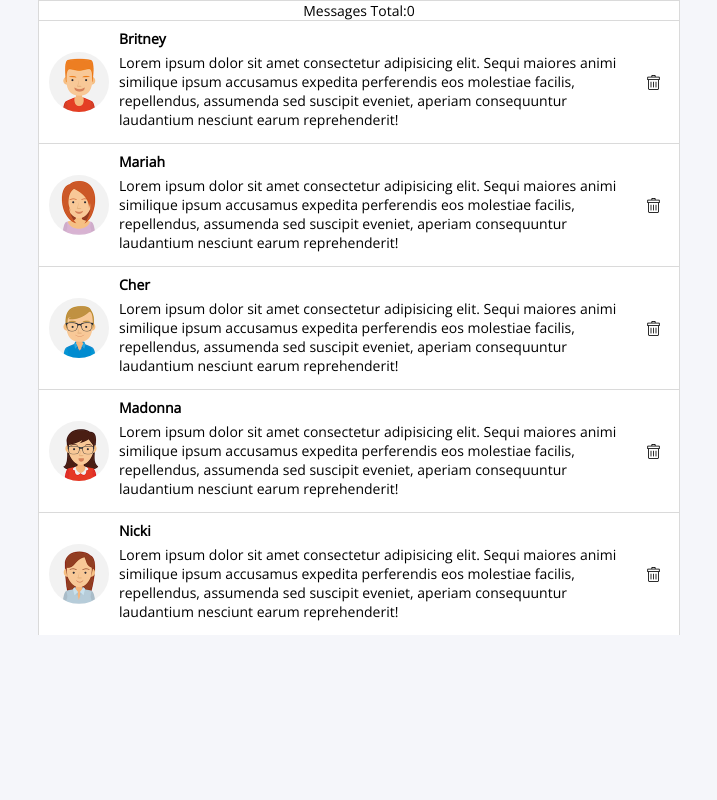
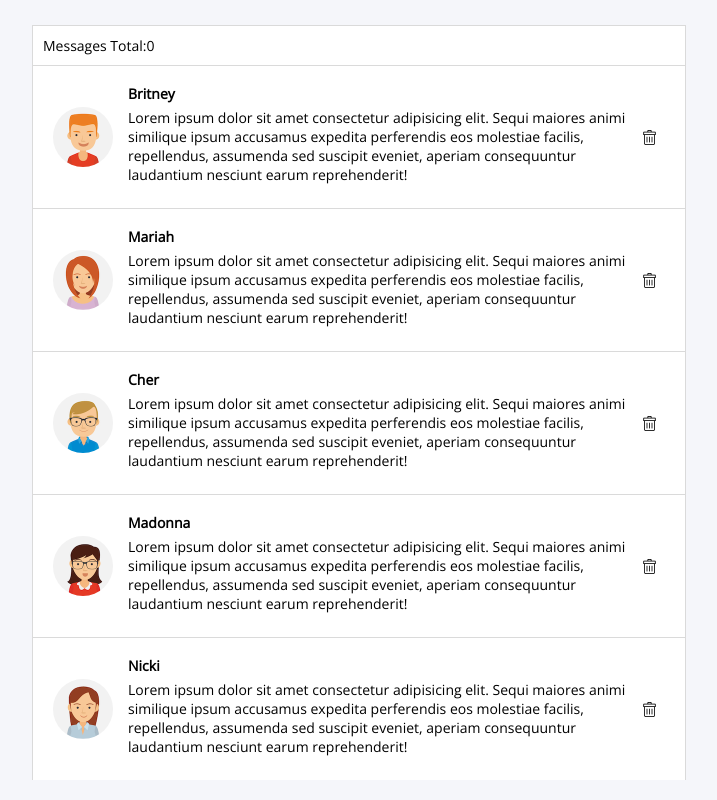
Before and after one commit to comalley88/mymailprojet, a plain HTML site: page index.html in a window 1280 px wide. Shown: the whole page, without its empty margins (281-998 px from the left). Drawn offline with nearby package versions, Linux system fonts and the light colour scheme.

```diff
--- a/style.css
+++ b/style.css
@@ -1,22 +1,21 @@
 @import url('https://fonts.googleapis.com/css2?family=Open+Sans&display=swap');
 
 body {
-    margin: 0;
+    margin-top: 25px;
     padding: 0;
     height: 100%;
     display: flex;
     flex-direction: column;
     align-items: center;
-    justify-content: center;
     font-family: 'Open Sans', sans-serif;
     font-size: 14px;
     background-color: #F5F6FA;
 }
 
 .row {
+    padding: 10px;
     display: flex;
     align-items: center;
-    justify-content: center;
     width: 50%;
     background-color: #FFFFFF;
     border-top: solid 1px #DADADA;
@@ -34,7 +33,7 @@
     width: 60px;
     border-radius: 50%;
     margin-left: 10px;
-    margin-right: 10px;
+    margin-right: 15px;
 }
 h6 {
     font-size: 14px;
```
